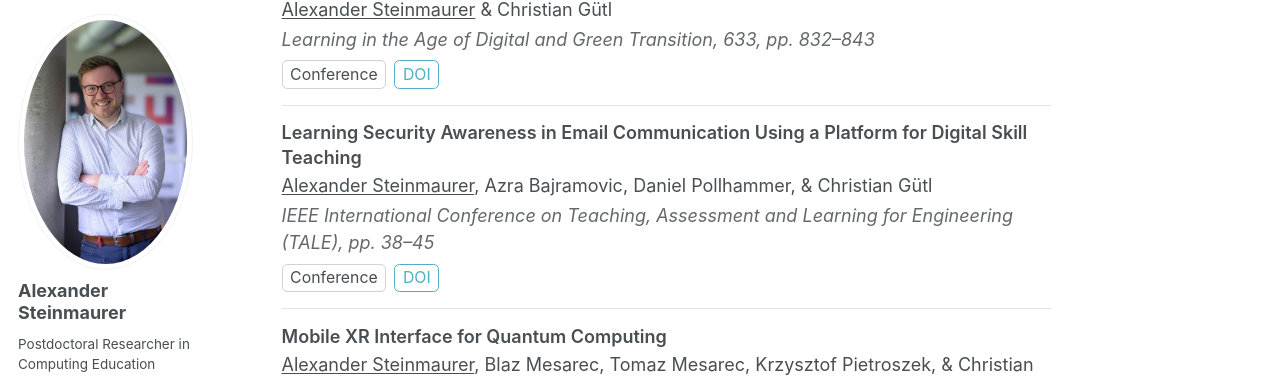
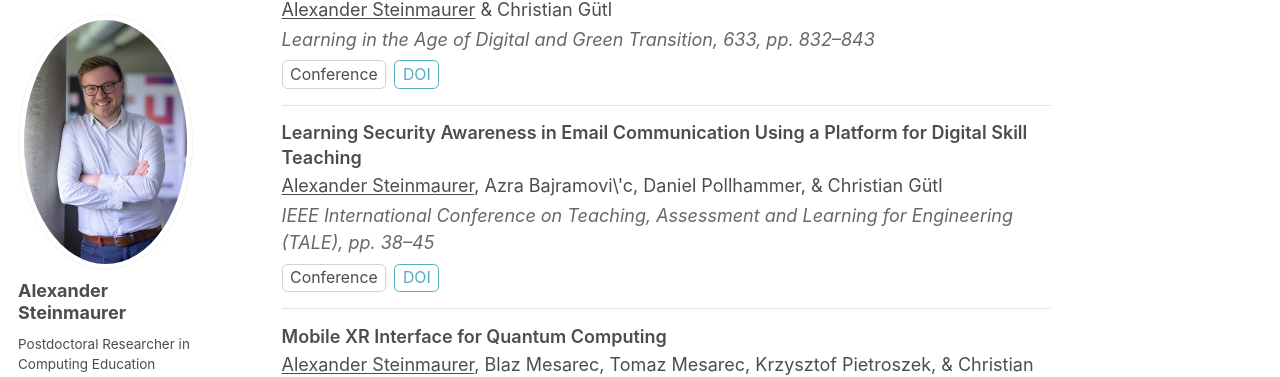
Before and after one commit to xstone93/xstone93.github.io, a Jekyll site: the page built from _pages/publications.md, in a window 1280 px wide and 900 px high, scrolled down 4399 px. Shown: the part 85-462 px from the top of the window. Built offline with Jekyll 4.4.1, drawn with Linux system fonts in a browser that asks for light colours; some web fonts are replaced; a script that is not in the unit is left out; some of the changed text lies outside the part shown.

Commit message:
Update generated publication outputs

```diff
--- a/_includes/publications-generated.html
+++ b/_includes/publications-generated.html
@@ -125,7 +125,7 @@
 </article>
 <article class="publication-item">
   <div class="publication-title">Playing Video Games to Learn Computational Thinking? A Case Study of Game-Based Learning in Secondary CS Education</div>
-  <div class="publication-authors">Azra Bajramović, <span class="publication-own-name">Alexander Steinmaurer</span>, &amp; Christian Gütl</div>
+  <div class="publication-authors">Azra Bajramovi\&#x27;c, <span class="publication-own-name">Alexander Steinmaurer</span>, &amp; Christian Gütl</div>
   <div class="publication-venue">Towards a Hybrid, Flexible and Socially Engaged Higher Education, 901, pp. 474–482</div>
   <div class="publication-footer">
     <span class="publication-type">Conference</span>
@@ -191,7 +191,7 @@
 </article>
 <article class="publication-item">
   <div class="publication-title">Learning Security Awareness in Email Communication Using a Platform for Digital Skill Teaching</div>
-  <div class="publication-authors"><span class="publication-own-name">Alexander Steinmaurer</span>, Azra Bajramovic, Daniel Pollhammer, &amp; Christian Gütl</div>
+  <div class="publication-authors"><span class="publication-own-name">Alexander Steinmaurer</span>, Azra Bajramovi\&#x27;c, Daniel Pollhammer, &amp; Christian Gütl</div>
   <div class="publication-venue">IEEE International Conference on Teaching, Assessment and Learning for Engineering (TALE), pp. 38–45</div>
   <div class="publication-footer">
     <span class="publication-type">Conference</span>
@@ -362,7 +362,7 @@
 <article class="publication-item">
   <div class="publication-title">A SMAwT Approach for Raising Social Media Awareness in Secondary CS Education -- Maybe a Little Bit Too Much?</div>
   <div class="publication-authors"><span class="publication-own-name">Alexander Steinmaurer</span>, Andreas Dengel, Markus Umfahrer, Katharina Zöhrer, Paul Kogler, &amp; Christian Gütl</div>
-  <div class="publication-note">Manuscript submitted for publication to IEEE Transactions on Learning Technologies</div>
+  <div class="publication-note">Manuscript submitted for publication</div>
   <div class="publication-footer">
     <span class="publication-type">Manuscript</span>
     <span class="publication-status">Submitted</span>
```
Also changed, not shown: 1 other file.
